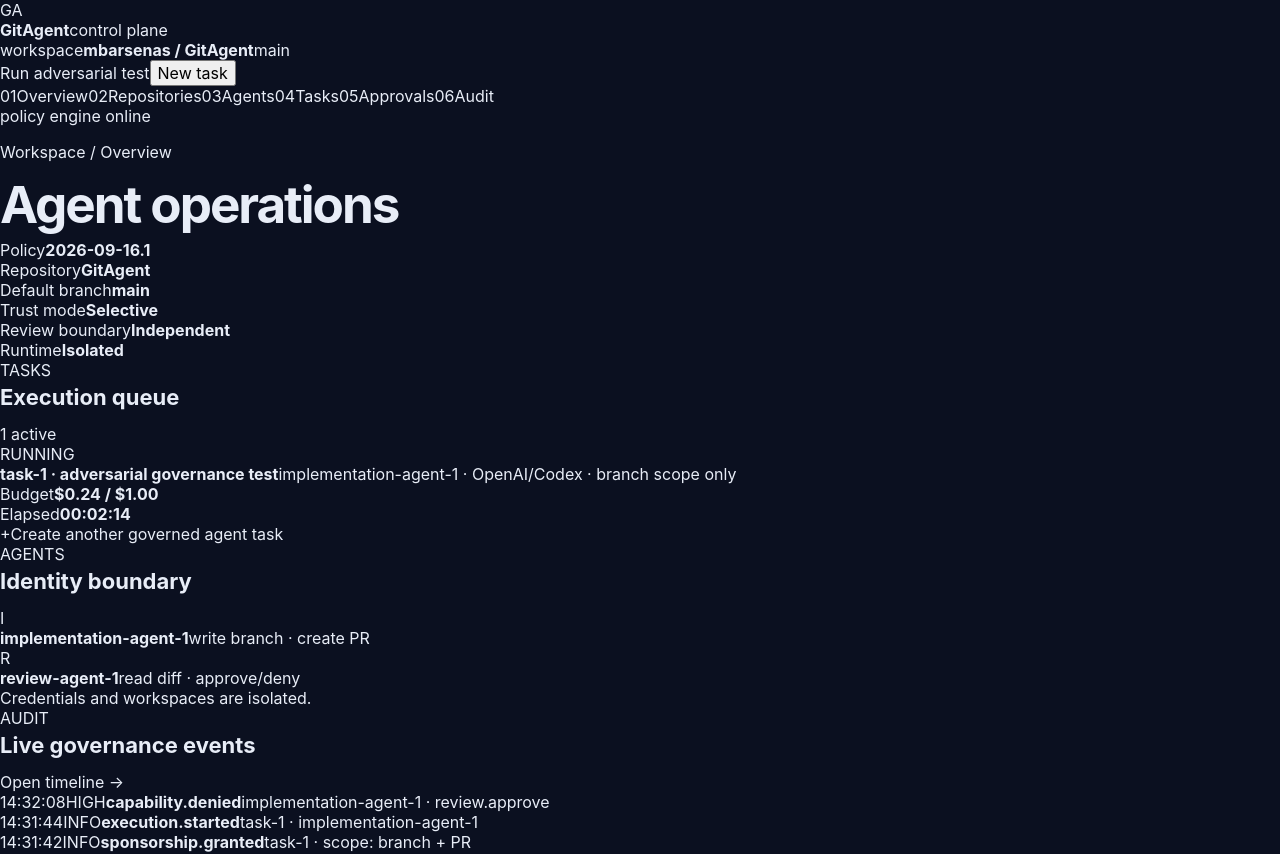
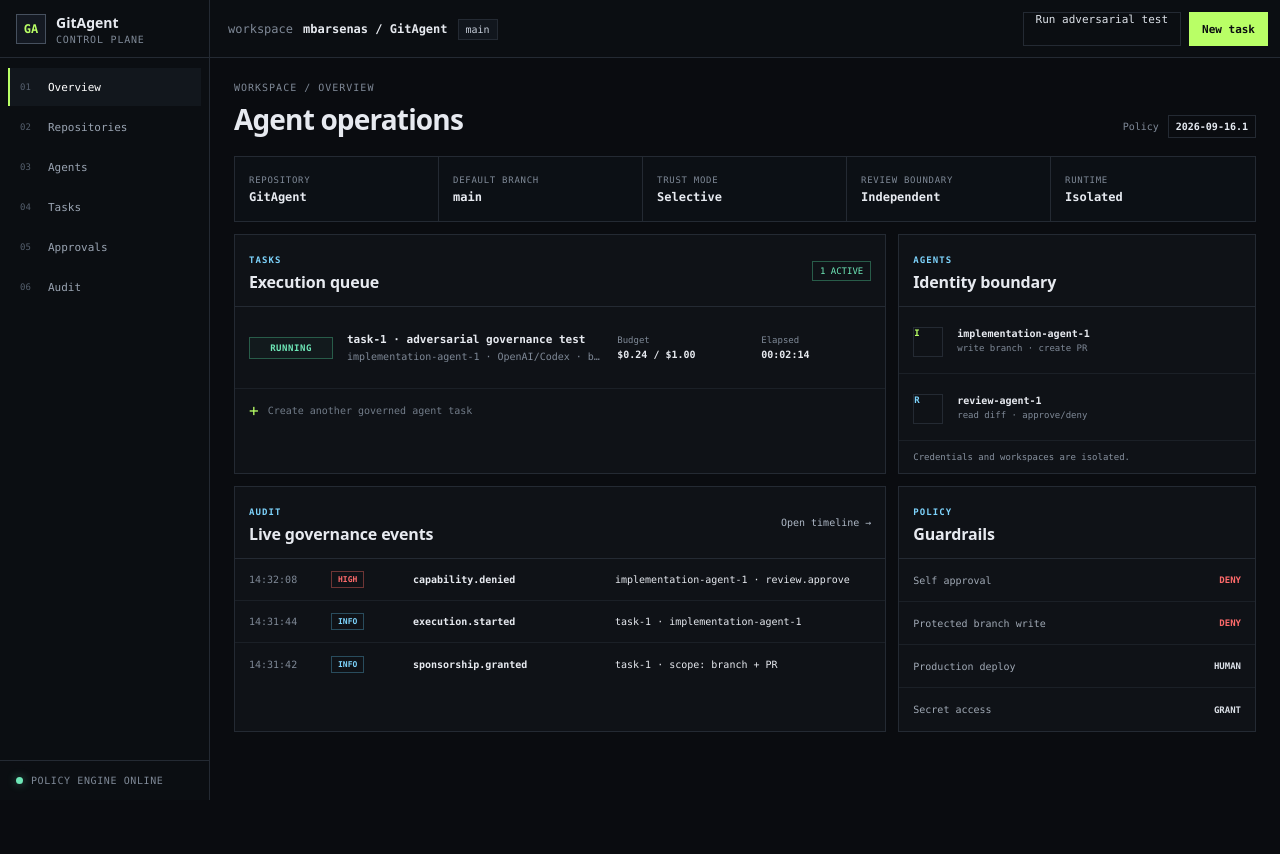
Before and after one commit to mbarsenas/GitAgent, a Next.js app: page / in a window 1280 px wide. Shown: the top 854 px of the page. After the commit the page ends 800 px from the top, so only its background shows below. Built offline with nearby package versions, Linux system fonts and the light colour scheme.

Commit message:
design: give GitAgent a distinct developer console visual system

```diff
--- a/src/app/globals.css
+++ b/src/app/globals.css
@@ -1,50 +1,136 @@
 * { box-sizing: border-box; }
-html, body { margin: 0; padding: 0; min-height: 100%; background: #0b1020; color: #e8edf7; font-family: Inter, ui-sans-serif, system-ui, -apple-system, BlinkMacSystemFont, "Segoe UI", sans-serif; }
+html, body { margin: 0; min-height: 100%; background: #0a0c10; color: #e7eaf0; font-family: ui-monospace, SFMono-Regular, Menlo, Consolas, "Liberation Mono", monospace; }
+body { overflow-x: hidden; }
 a { color: inherit; text-decoration: none; }
 button { font: inherit; }
 
-.shell { min-height: 100vh; display: grid; grid-template-columns: 260px 1fr; }
-.sidebar { position: sticky; top: 0; height: 100vh; padding: 28px 22px; border-right: 1px solid #202943; background: #0d1326; display: flex; flex-direction: column; justify-content: space-between; }
-.brand { font-size: 24px; font-weight: 800; letter-spacing: -0.03em; }
-.tagline { margin-top: 6px; color: #8f9bb8; font-size: 13px; }
-.sidebar nav { display: grid; gap: 8px; }
-.sidebar nav a { padding: 10px 12px; border-radius: 10px; color: #b8c3dc; }
-.sidebar nav a:hover { background: #151d35; color: #fff; }
-.status { color: #74809d; font-size: 12px; }
-.content { padding: 34px; }
-.topbar { display: flex; justify-content: space-between; gap: 28px; align-items: flex-start; margin-bottom: 28px; }
-h1 { margin: 6px 0 10px; max-width: 860px; font-size: clamp(34px, 4vw, 58px); line-height: 1.02; letter-spacing: -0.04em; }
-h2 { margin: 4px 0 14px; font-size: 22px; }
-.lede { max-width: 760px; color: #aeb9d0; font-size: 17px; line-height: 1.55; }
-.eyebrow { margin: 0; color: #7ea2ff; text-transform: uppercase; font-size: 11px; font-weight: 800; letter-spacing: 0.14em; }
-.primary { border: 0; border-radius: 10px; padding: 11px 16px; background: #f4f7ff; color: #0b1020; font-weight: 800; cursor: pointer; white-space: nowrap; }
-.stats { display: grid; grid-template-columns: repeat(4, minmax(0, 1fr)); gap: 14px; margin-bottom: 14px; }
-.grid { display: grid; grid-template-columns: 1.5fr 1fr; gap: 14px; margin-bottom: 14px; }
-.card { background: #10182d; border: 1px solid #202943; border-radius: 16px; padding: 20px; box-shadow: 0 10px 30px rgba(0,0,0,.18); }
-.stat-card { min-height: 118px; display: flex; flex-direction: column; justify-content: space-between; }
-.stat-card span { color: #8f9bb8; }
-.stat-card strong { font-size: 34px; }
-.card-heading { display: flex; justify-content: space-between; align-items: flex-start; gap: 16px; }
-.pill { padding: 5px 9px; border: 1px solid #2f7f62; border-radius: 999px; color: #8de2ba; font-size: 12px; }
-.empty-state { margin-top: 28px; padding: 24px; border: 1px dashed #33415f; border-radius: 12px; color: #aeb9d0; }
-.empty-state strong { display: block; color: #fff; margin-bottom: 6px; }
-.policy-list { list-style: none; padding: 0; margin: 16px 0 0; display: grid; gap: 12px; }
-.policy-list li { display: flex; justify-content: space-between; gap: 16px; padding-bottom: 12px; border-bottom: 1px solid #202943; color: #aeb9d0; }
-.policy-list li:last-child { border-bottom: 0; padding-bottom: 0; }
-.policy-list strong { color: #f3f6ff; font-size: 13px; }
-.architecture p:last-child { color: #aeb9d0; max-width: 900px; line-height: 1.65; }
+:root {
+  --bg: #0a0c10;
+  --panel: #0f1217;
+  --panel-2: #12161c;
+  --border: #242a33;
+  --border-soft: #1b2027;
+  --muted: #7f8997;
+  --text: #e7eaf0;
+  --accent: #b9ff66;
+  --accent-2: #7dd3fc;
+  --danger: #ff6b6b;
+  --warn: #f7c65d;
+  --good: #6ee7b7;
+}
+
+.workspace { min-height: 100vh; display: grid; grid-template-columns: 210px 1fr; grid-template-rows: 58px 1fr; background: var(--bg); }
+.chrome { grid-column: 1 / -1; border-bottom: 1px solid var(--border); display: grid; grid-template-columns: 210px 1fr auto; align-items: center; background: #0b0e12; position: sticky; top: 0; z-index: 20; }
+.product-mark { height: 58px; padding: 0 16px; display: flex; align-items: center; gap: 10px; border-right: 1px solid var(--border); }
+.mark-box { width: 30px; height: 30px; display: grid; place-items: center; border: 1px solid #46505e; background: #141922; color: var(--accent); font-size: 12px; font-weight: 900; }
+.product-mark strong { display: block; font-family: ui-sans-serif, system-ui, sans-serif; font-size: 14px; }
+.product-mark span:last-child { display: block; margin-top: 2px; color: var(--muted); font-size: 10px; text-transform: uppercase; letter-spacing: .08em; }
+.repo-context { min-width: 0; padding: 0 18px; display: flex; align-items: center; gap: 10px; font-size: 12px; }
+.repo-context strong { white-space: nowrap; overflow: hidden; text-overflow: ellipsis; }
+.muted { color: var(--muted); }
+.branch { padding: 4px 7px; border: 1px solid var(--border); background: #11161d; color: #c7cfdb; font-size: 10px; }
+.chrome-actions { padding-right: 12px; display: flex; gap: 8px; }
+.ghost-button, .solid-button { min-height: 34px; padding: 0 12px; border: 1px solid var(--border); background: transparent; color: #dce1e8; cursor: pointer; font-size: 11px; }
+.solid-button { background: var(--accent); color: #0a0c10; border-color: var(--accent); font-weight: 900; }
+.ghost-button:hover { border-color: #4a5565; background: #11151b; }
+.solid-button:hover { filter: brightness(.95); }
+
+.rail { grid-column: 1; grid-row: 2; border-right: 1px solid var(--border); background: #0b0e12; display: flex; flex-direction: column; justify-content: space-between; min-height: calc(100vh - 58px); }
+.rail nav { display: grid; padding: 10px 8px; gap: 2px; }
+.rail nav a { min-height: 38px; display: grid; grid-template-columns: 28px 1fr; align-items: center; padding: 0 10px; color: #99a3b1; font-size: 11px; border-left: 2px solid transparent; }
+.rail nav a:hover { background: #11151b; color: #e9edf2; }
+.rail nav a.active { background: #12171d; color: #fff; border-left-color: var(--accent); }
+.nav-index { color: #555f6d; font-size: 9px; }
+.rail-footer { padding: 14px 16px; border-top: 1px solid var(--border); color: var(--muted); font-size: 10px; text-transform: uppercase; letter-spacing: .06em; display: flex; align-items: center; gap: 8px; }
+.status-dot { width: 7px; height: 7px; border-radius: 50%; background: var(--good); box-shadow: 0 0 10px rgba(110,231,183,.45); }
+
+.main-panel { grid-column: 2; grid-row: 2; padding: 24px; max-width: 1600px; width: 100%; }
+.section-head { display: flex; justify-content: space-between; align-items: flex-end; gap: 16px; margin-bottom: 18px; }
+.kicker { margin: 0 0 7px; color: var(--muted); font-size: 10px; text-transform: uppercase; letter-spacing: .1em; }
+h1 { margin: 0; font-family: ui-sans-serif, system-ui, sans-serif; font-size: 28px; letter-spacing: -.03em; }
+h2 { margin: 4px 0 0; font-family: ui-sans-serif, system-ui, sans-serif; font-size: 16px; letter-spacing: -.01em; }
+.head-meta { display: flex; gap: 9px; align-items: center; font-size: 10px; color: var(--muted); }
+.head-meta strong { color: #e6ebf2; border: 1px solid var(--border); padding: 5px 7px; font-weight: 600; }
+
+.command-strip { border: 1px solid var(--border); background: #0c1015; display: grid; grid-template-columns: repeat(5, minmax(0, 1fr)); margin-bottom: 12px; }
+.command-strip > div { min-height: 64px; padding: 13px 14px; border-right: 1px solid var(--border); display: flex; flex-direction: column; justify-content: center; gap: 5px; }
+.command-strip > div:last-child { border-right: 0; }
+.label { color: var(--muted); font-size: 9px; text-transform: uppercase; letter-spacing: .08em; }
+.command-strip strong { font-size: 12px; font-weight: 600; }
+
+.ops-grid { display: grid; grid-template-columns: 1.5fr 1fr; gap: 12px; }
+.panel { border: 1px solid var(--border); background: var(--panel); min-width: 0; }
+.panel.span-2 { grid-column: span 1; }
+.panel-head { min-height: 64px; padding: 13px 14px; border-bottom: 1px solid var(--border); display: flex; justify-content: space-between; align-items: center; gap: 12px; }
+.panel-label { color: var(--accent-2); font-size: 9px; font-weight: 800; letter-spacing: .12em; }
+.counter { border: 1px solid #285c49; color: var(--good); padding: 4px 7px; font-size: 9px; text-transform: uppercase; }
+.text-link { color: #aeb8c6; font-size: 10px; }
+.text-link:hover { color: #fff; }
+
+.task-row { min-height: 82px; display: grid; grid-template-columns: 84px 1fr 130px 110px; align-items: center; gap: 14px; padding: 12px 14px; border-bottom: 1px solid var(--border-soft); }
+.task-state { padding: 5px 7px; text-align: center; font-size: 9px; font-weight: 900; letter-spacing: .06em; border: 1px solid var(--border); }
+.task-state.running { color: var(--good); border-color: #285c49; background: rgba(110,231,183,.04); }
+.task-main { min-width: 0; display: flex; flex-direction: column; gap: 5px; }
+.task-main strong { font-size: 11px; }
+.task-main span { color: var(--muted); font-size: 10px; overflow: hidden; white-space: nowrap; text-overflow: ellipsis; }
+.task-metric { display: flex; flex-direction: column; gap: 4px; }
+.task-metric span { color: var(--muted); font-size: 9px; }
+.task-metric strong { font-size: 10px; font-weight: 600; }
+.task-empty { min-height: 42px; display: flex; gap: 9px; align-items: center; padding: 0 14px; color: #727c89; font-size: 10px; }
+.prompt { color: var(--accent); font-size: 16px; }
+
+.identity-row { min-height: 67px; display: grid; grid-template-columns: 34px 1fr; align-items: center; gap: 10px; padding: 10px 14px; border-bottom: 1px solid var(--border-soft); }
+.avatar { width: 30px; height: 30px; display: grid; place-items: center; border: 1px solid var(--border); font-size: 11px; font-weight: 900; }
+.avatar.impl { color: var(--accent); }
+.avatar.review { color: var(--accent-2); }
+.identity-row strong, .identity-row span { display: block; }
+.identity-row strong { font-size: 10px; }
+.identity-row span { margin-top: 4px; color: var(--muted); font-size: 9px; }
+.separation-rule { padding: 11px 14px; color: #87919f; font-size: 9px; }
+
+.event-table { display: grid; }
+.event-row { min-height: 42px; display: grid; grid-template-columns: 70px 70px 190px 1fr; align-items: center; gap: 12px; padding: 0 14px; border-bottom: 1px solid var(--border-soft); font-size: 10px; }
+.event-row:last-child { border-bottom: 0; }
+.mono { font-family: ui-monospace, SFMono-Regular, Menlo, Consolas, monospace; }
+.severity { justify-self: start; padding: 3px 6px; border: 1px solid var(--border); font-size: 8px; font-weight: 900; }
+.severity.high { color: var(--danger); border-color: #6e3535; }
+.severity.info { color: var(--accent-2); border-color: #294c5d; }
+
+.guardrail-list { display: grid; }
+.guardrail-list > div { min-height: 43px; display: flex; justify-content: space-between; align-items: center; padding: 0 14px; border-bottom: 1px solid var(--border-soft); font-size: 10px; }
+.guardrail-list > div:last-child { border-bottom: 0; }
+.guardrail-list span { color: #a0a9b5; }
+.guardrail-list strong { font-size: 9px; color: #dce1e8; }
+.guardrail-list .deny { color: var(--danger); }
+
+@media (min-width: 1250px) {
+  .ops-grid { grid-template-columns: 1.55fr .85fr; }
+  .ops-grid .panel:nth-child(3) { grid-column: 1; }
+  .ops-grid .panel:nth-child(4) { grid-column: 2; }
+}
 
 @media (max-width: 980px) {
-  .shell { grid-template-columns: 1fr; }
-  .sidebar { position: static; height: auto; gap: 20px; }
-  .sidebar nav { grid-template-columns: repeat(5, minmax(0, 1fr)); }
-  .stats { grid-template-columns: repeat(2, minmax(0, 1fr)); }
-  .grid { grid-template-columns: 1fr; }
+  .workspace { grid-template-columns: 1fr; grid-template-rows: 58px auto 1fr; }
+  .chrome { grid-template-columns: 1fr auto; }
+  .product-mark { border-right: 0; }
+  .repo-context { display: none; }
+  .rail { grid-column: 1; grid-row: 2; min-height: 0; border-right: 0; border-bottom: 1px solid var(--border); }
+  .rail nav { grid-template-columns: repeat(6, minmax(0, 1fr)); overflow-x: auto; }
+  .rail nav a { grid-template-columns: 1fr; text-align: center; }
+  .nav-index, .rail-footer { display: none; }
+  .main-panel { grid-column: 1; grid-row: 3; }
+  .command-strip { grid-template-columns: repeat(2, minmax(0, 1fr)); }
+  .command-strip > div { border-bottom: 1px solid var(--border); }
+  .ops-grid { grid-template-columns: 1fr; }
+  .task-row { grid-template-columns: 76px 1fr; }
+  .task-metric { display: none; }
 }
 
-@media (max-width: 640px) {
-  .content { padding: 22px; }
-  .topbar { flex-direction: column; }
-  .sidebar nav { grid-template-columns: 1fr 1fr; }
-  .stats { grid-template-columns: 1fr; }
+@media (max-width: 620px) {
+  .chrome-actions .ghost-button { display: none; }
+  .main-panel { padding: 16px; }
+  .section-head { align-items: flex-start; flex-direction: column; }
+  .command-strip { grid-template-columns: 1fr; }
+  .event-row { grid-template-columns: 62px 58px 1fr; }
+  .event-row > span:last-child { grid-column: 1 / -1; padding-bottom: 10px; }
 }
```
